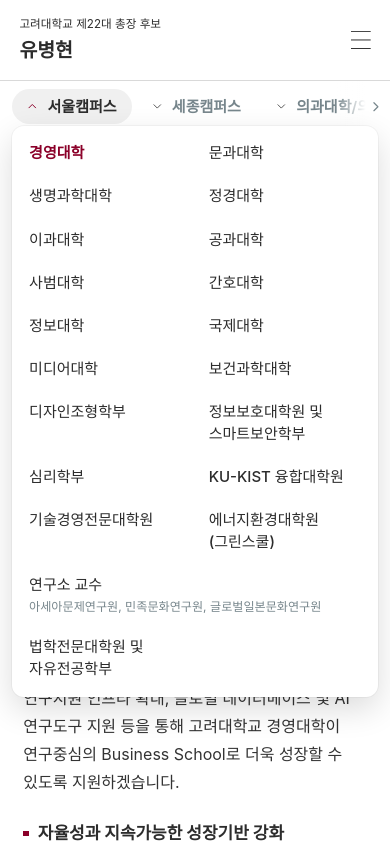
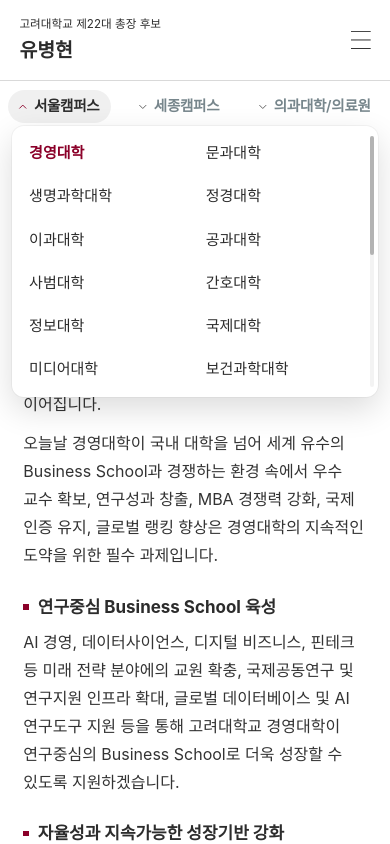
Before and after one commit to mimmimtst-svg/web, a Next.js app: page /colleges in a window 390 px wide. Both pictures are taken after a click on the button 27 px from the left and 106 px from the top of the page. Shown: the top 844 px of the page. Built offline with nearby package versions, Linux system fonts and the light colour scheme; a web font is replaced by a local one.

Commit message:
단과대별 발전계획: tabs back on one line on phones; the dropdown no taller than 세종's, scrolling inside with an always-visible bar
Co-Authored-By: Claude Opus 5.5 <noreply@anthropic.com>
Claude-Session: https://claude.ai/code/session_01L5e7NVB9wcp6hkLNfozD1c

```diff
--- a/components/CollegeNav.tsx
+++ b/components/CollegeNav.tsx
@@ -1,8 +1,8 @@
 "use client";
 
-import { useEffect, useRef, useState } from "react";
+import { useEffect, useLayoutEffect, useRef, useState } from "react";
 import styles from "./CollegePlans.module.css";
-import { ChevronDownIcon, ChevronRightIcon } from "./icons";
+import { ChevronDownIcon } from "./icons";
 import type { CollegeCampus } from "@/lib/collegePlans";
 
 /** How long a college stays highlighted after a jump to it. */
@@ -44,8 +44,9 @@ function scrollToId(id: string) {
  * name only goes to the part's top (2026-10-21: on a phone, a name that
  * also opened the list covered the very text it had just scrolled to);
  * with a mouse the list also opens on hover. On a phone an open list
- * closes once the page scrolls, and the bar scrolls sideways, a fade and
- * an arrow at the edge showing there is more. The look is P4-2's.
+ * closes once the page scrolls, and a long list (서울's twenty) scrolls
+ * inside a panel no taller than 세종's, with a scrollbar of its own that
+ * stays in view. The look is P4-2's.
  */
 export default function CollegeNav({
   campuses,
@@ -57,29 +58,33 @@ export default function CollegeNav({
   const [open, setOpen] = useState<CollegeCampus["id"] | null>(null);
   const [menuLeft, setMenuLeft] = useState(0);
   const [stuck, setStuck] = useState(false);
-  const [more, setMore] = useState({ before: false, after: false });
   const navRef = useRef<HTMLElement>(null);
   const listRef = useRef<HTMLUListElement>(null);
+  const scrollRef = useRef<HTMLDivElement>(null);
+  const [thumb, setThumb] = useState<{ top: number; height: number } | null>(
+    null,
+  );
 
-  // Whether the sideways-scrolling bar (phone) has more on either side.
-  useEffect(() => {
-    const list = listRef.current;
-    if (!list) return;
-    const update = () => {
-      const max = list.scrollWidth - list.clientWidth;
-      setMore({
-        before: list.scrollLeft > 2,
-        after: list.scrollLeft < max - 2,
-      });
+  // The open list's own scrollbar: a thumb sized and placed from the
+  // list's scroll position, shown only when there is more than fits.
+  const measureThumb = () => {
+    const el = scrollRef.current;
+    if (!el || el.scrollHeight <= el.clientHeight + 1) {
+      setThumb(null);
+      return;
+    }
+    const track = el.clientHeight - 20;
+    const height = Math.max(28, (track * el.clientHeight) / el.scrollHeight);
+    const top =
+      ((track - height) * el.scrollTop) / (el.scrollHeight - el.clientHeight);
+    setThumb({ top, height });
   };
-    update();
-    list.addEventListener("scroll", update, { passive: true });
-    window.addEventListener("resize", update);
-    return () => {
-      list.removeEventListener("scroll", update);
-      window.removeEventListener("resize", update);
-    };
-  }, []);
+  useLayoutEffect(() => {
+    if (!open) return;
+    measureThumb();
+    window.addEventListener("resize", measureThumb);
+    return () => window.removeEventListener("resize", measureThumb);
+  }, [open]);
 
   // The current part and college: the last whose top has passed a little
   // below the tab bar.
@@ -173,9 +178,7 @@ export default function CollegeNav({
 
   return (
     <nav
-      className={`${styles.tabs} ${stuck ? styles.tabsStuck : ""} ${
-        more.before ? styles.moreBefore : ""
-      } ${more.after ? styles.moreAfter : ""}`}
+      className={`${styles.tabs} ${stuck ? styles.tabsStuck : ""}`}
       ref={navRef}
       aria-label="단과대별 발전계획 캠퍼스"
       onMouseLeave={() => {
@@ -227,19 +230,23 @@ export default function CollegeNav({
           );
         })}
       </ul>
-      <span className={styles.edgeBefore} aria-hidden="true" />
-      <span className={styles.edgeAfter} aria-hidden="true">
-        <ChevronRightIcon />
-      </span>
       {campus && (
         <div
           className={`${styles.menu} ${campus.units.length > 8 ? styles.menuWide : ""}`}
           id={`${campus.id}-menu`}
           style={{ ["--menu-left" as string]: `${menuLeft}px` }}
         >
+          <div
+            className={styles.menuScroll}
+            ref={scrollRef}
+            onScroll={measureThumb}
+          >
             <ul className={styles.menuList}>
               {campus.units.map((u) => (
-              <li key={u.id} className={u.short ? styles.menuSpan : undefined}>
+                <li
+                  key={u.id}
+                  className={u.short ? styles.menuSpan : undefined}
+                >
                   <a
                     className={`${styles.menuItem} ${u.id === activeUnit ? styles.menuItemActive : ""}`}
                     href={`#${u.id}`}
@@ -262,6 +269,15 @@ export default function CollegeNav({
               ))}
             </ul>
           </div>
+          {thumb && (
+            <div className={styles.menuTrack} aria-hidden="true">
+              <div
+                className={styles.menuThumb}
+                style={{ top: thumb.top, height: thumb.height }}
+              />
+            </div>
+          )}
+        </div>
       )}
     </nav>
   );
--- a/components/CollegePlans.module.css
+++ b/components/CollegePlans.module.css
@@ -142,13 +142,6 @@
   outline-offset: -2px;
 }
 
-/* "More to the side" on a phone (shown in the portrait block only): a
-   fade at each edge that has more, an arrow on the right one. */
-.edgeBefore,
-.edgeAfter {
-  display: none;
-}
-
 /* The dropdown: under its tab (CollegeNav sets --menu-left), kept inside
    the content width. 서울캠퍼스's twenty colleges in two columns. Above
    the bar's shadow (.tabs::after), which otherwise greyed its top edge. */
@@ -158,13 +151,46 @@
   top: calc(100% - 6px);
   left: clamp(var(--space-page-x), var(--menu-left), calc(100% - 320px - var(--space-page-x)));
   width: 320px;
-  max-height: calc(100dvh - var(--header-height) - var(--tabs-h) - 24px);
-  overflow-y: auto;
-  padding: 8px;
   border-radius: 12px;
   background-color: var(--color-white);
   box-shadow: 0 12px 32px rgba(0, 0, 0, 0.14), 0 0 0 1px rgba(0, 0, 0, 0.04);
+  overflow: hidden;
   animation: menuIn 180ms ease-out;
+}
+
+/* The list scrolls inside the panel when it is longer than the panel may
+   be. The browser's own scrollbar is hidden — iOS shows it only while
+   scrolling — and a thin bar of our own (CollegeNav) stays in view
+   whenever there is more, so the panel reads as scrollable. */
+.menuScroll {
+  max-height: calc(100dvh - var(--header-height) - var(--tabs-h) - 24px);
+  overflow-y: auto;
+  overscroll-behavior: contain;
+  padding: 8px;
+  scrollbar-width: none;
+}
+
+.menuScroll::-webkit-scrollbar {
+  display: none;
+}
+
+.menuTrack {
+  position: absolute;
+  top: 10px;
+  right: 4px;
+  bottom: 10px;
+  width: 4px;
+  border-radius: 2px;
+  background-color: rgba(44, 44, 44, 0.06);
+  pointer-events: none;
+}
+
+.menuThumb {
+  position: absolute;
+  left: 0;
+  width: 100%;
+  border-radius: 2px;
+  background-color: rgba(44, 44, 44, 0.32);
 }
 
 /* 720px: room for "아세아문제연구원, 민족문화연구원, 글로벌일본문화연구원"
@@ -449,69 +475,31 @@ footer.footer {
     top: 0;
   }
 
-  /* The tabs at a comfortable size, scrolling sideways (2026-10-21: all
-     three squeezed into the width read cramped): 서울 and 세종 in full,
-     the third cut at the edge, where a fade and an arrow show there is
-     more. */
+  /* All three across a phone in one line (2026-10-21, kept after a
+     try at a sideways-scrolling bar): tighter pills, a touch smaller
+     type. */
   .tabList {
-    justify-content: flex-start;
-    gap: calc(4 * var(--mu));
-    padding: 0 calc(12 * var(--mu));
+    justify-content: space-between;
+    gap: 0;
+    padding: 0 calc(8 * var(--mu));
   }
 
   .tab {
-    font-size: calc(15.5 * var(--mu));
+    font-size: calc(15 * var(--mu));
+    letter-spacing: -0.02em;
   }
 
-  /* Each half a good finger's width. */
   .tabToggle {
-    padding: calc(9 * var(--mu)) calc(4 * var(--mu)) calc(9 * var(--mu)) calc(14 * var(--mu));
+    padding: calc(8 * var(--mu)) calc(2 * var(--mu)) calc(8 * var(--mu)) calc(9 * var(--mu));
   }
 
   .tabLabel {
-    padding: calc(9 * var(--mu)) calc(16 * var(--mu)) calc(9 * var(--mu)) calc(4 * var(--mu));
+    padding: calc(8 * var(--mu)) calc(12 * var(--mu)) calc(8 * var(--mu)) calc(2 * var(--mu));
   }
 
   .tabChevron {
-    width: calc(15 * var(--mu));
-    height: calc(15 * var(--mu));
-  }
-
-  .edgeBefore,
-  .edgeAfter {
-    position: absolute;
-    top: 0;
-    height: var(--tabs-h);
-    width: calc(56 * var(--mu));
-    display: flex;
-    align-items: center;
-    justify-content: flex-end;
-    padding-right: calc(6 * var(--mu));
-    pointer-events: none;
-    opacity: 0;
-    transition: opacity 200ms ease;
-  }
-
-  .edgeBefore {
-    left: 0;
-    width: calc(32 * var(--mu));
-    background: linear-gradient(to right, var(--color-white), rgba(255, 255, 255, 0));
-  }
-
-  .edgeAfter {
-    right: 0;
-    background: linear-gradient(to left, var(--color-white) 45%, rgba(255, 255, 255, 0));
-    color: var(--color-label);
-  }
-
-  .edgeAfter svg {
-    width: calc(18 * var(--mu));
-    height: calc(18 * var(--mu));
-  }
-
-  .moreBefore .edgeBefore,
-  .moreAfter .edgeAfter {
-    opacity: 1;
+    width: calc(14 * var(--mu));
+    height: calc(14 * var(--mu));
   }
 
   /* Full width under the bar on a phone. */
@@ -520,8 +508,13 @@ footer.footer {
     left: calc(12 * var(--mu));
     right: calc(12 * var(--mu));
     width: auto;
-    max-height: calc(100dvh - 84 * var(--mu) - var(--tabs-h) - 24px);
-    padding: calc(6 * var(--mu));
+  }
+
+  /* No taller than 세종's six (2026-10-21: 서울's twenty filled the whole
+     screen); the rest scrolls inside, the bar on the right showing it. */
+  .menuScroll {
+    max-height: min(calc(6 * 44.5 * var(--mu) + 12 * var(--mu)), calc(100dvh - 84 * var(--mu) - var(--tabs-h) - 24px));
+    padding: calc(6 * var(--mu)) calc(12 * var(--mu)) calc(6 * var(--mu)) calc(6 * var(--mu));
   }
 
   .menuItem {
--- a/components/icons.tsx
+++ b/components/icons.tsx
@@ -296,8 +296,3 @@ function LineIcon({ className, d }: IconProps & { d: string }) {
 export function ChevronDownIcon({ className }: IconProps) {
   return <LineIcon className={className} d="M6.5 9.5L12 15L17.5 9.5" />;
 }
-
-/** A small right chevron (more to the side). */
-export function ChevronRightIcon({ className }: IconProps) {
-  return <LineIcon className={className} d="M9.5 6.5L15 12L9.5 17.5" />;
-}
```
Also changed, not shown: 1 other file (tests, documents, lock files or other folders). Lines whose indentation alone changed are shown as unchanged.
